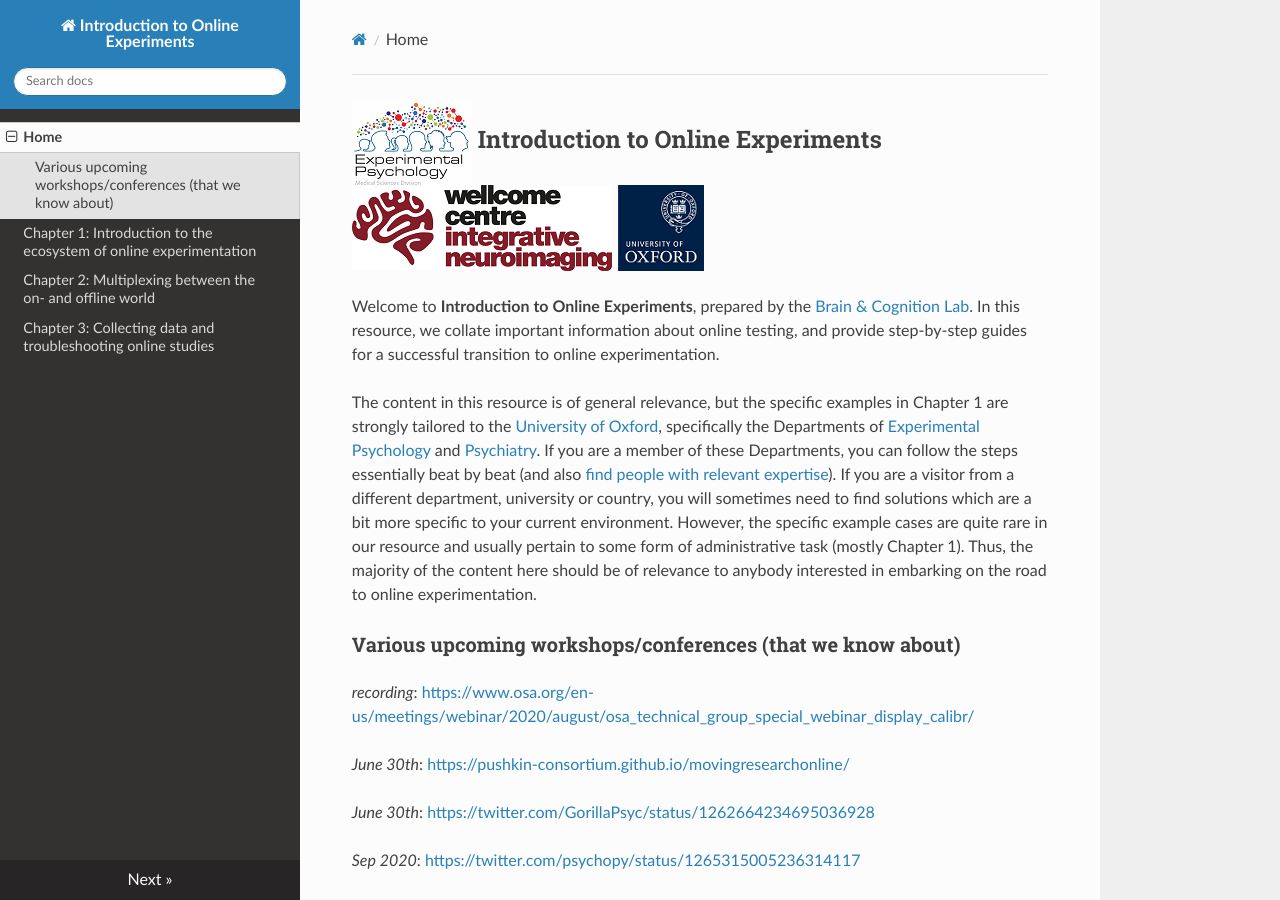
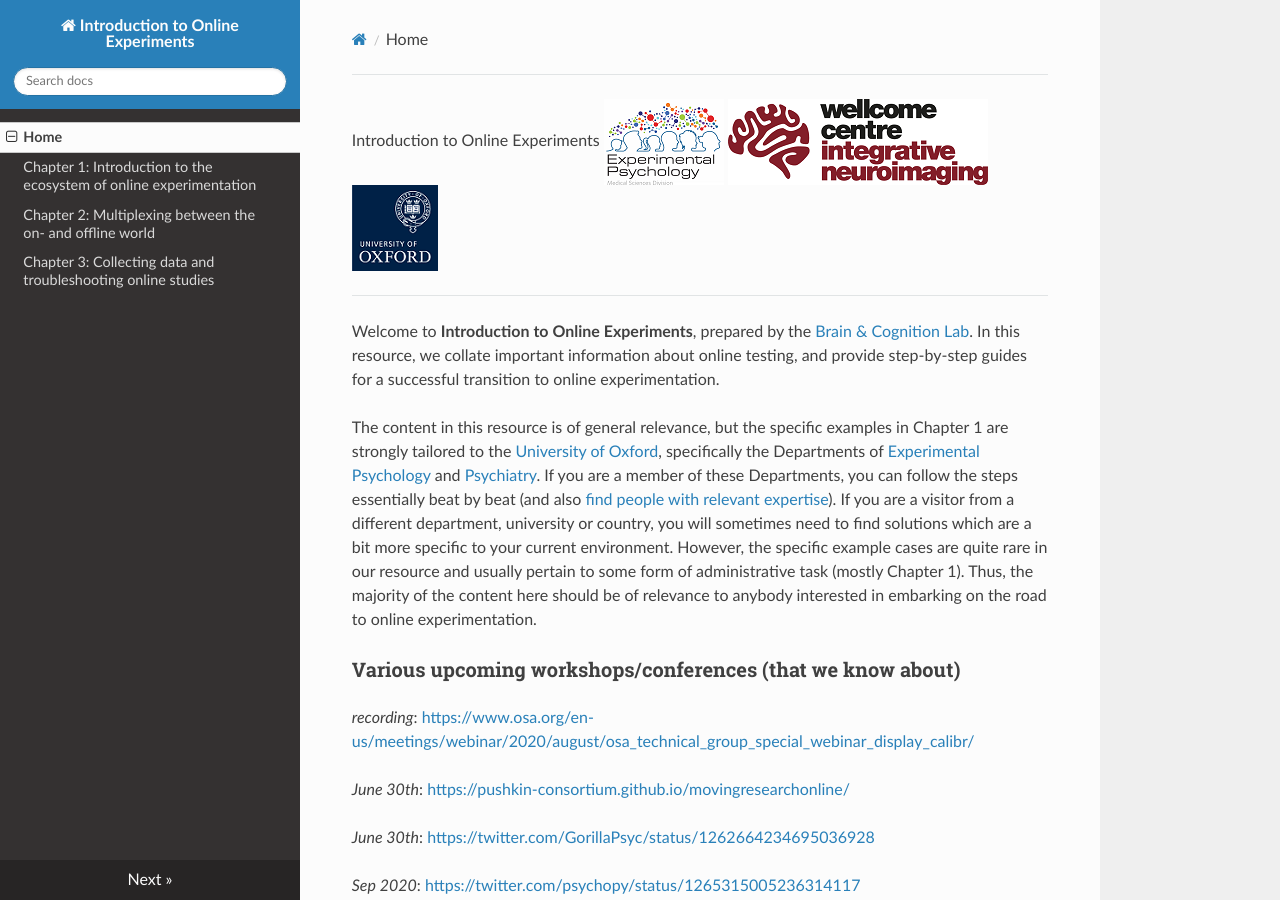
Before and after one commit to onlinews/online_ws, an MkDocs documentation site: the page built from docs/index.md, in a window 1280 px wide and 900 px high. Built offline with MkDocs 1.6.1, drawn with Linux system fonts in a browser that asks for light colours; nearby versions of some CDN libraries.

Commit message:
reallign

```diff
--- a/docs/index.md
+++ b/docs/index.md
@@ -1,4 +1,6 @@
-![logo](./img/ep_logo.png) Introduction to Online Experiments  ![logo](./img/win_logo.png) ![logo](./img/uniOx_logo.png)
+Introduction to Online Experiments
+![logo](./img/ep_logo.png) ![logo](./img/win_logo.png) ![logo](./img/uniOx_logo.png)
+
 --------
 
 Welcome to **Introduction to Online Experiments**, prepared by the [Brain & Cognition Lab](http://www.brainandcognition.org/). In this resource, we collate important information about online testing, and provide step-by-step guides for a successful transition to online experimentation.
```
